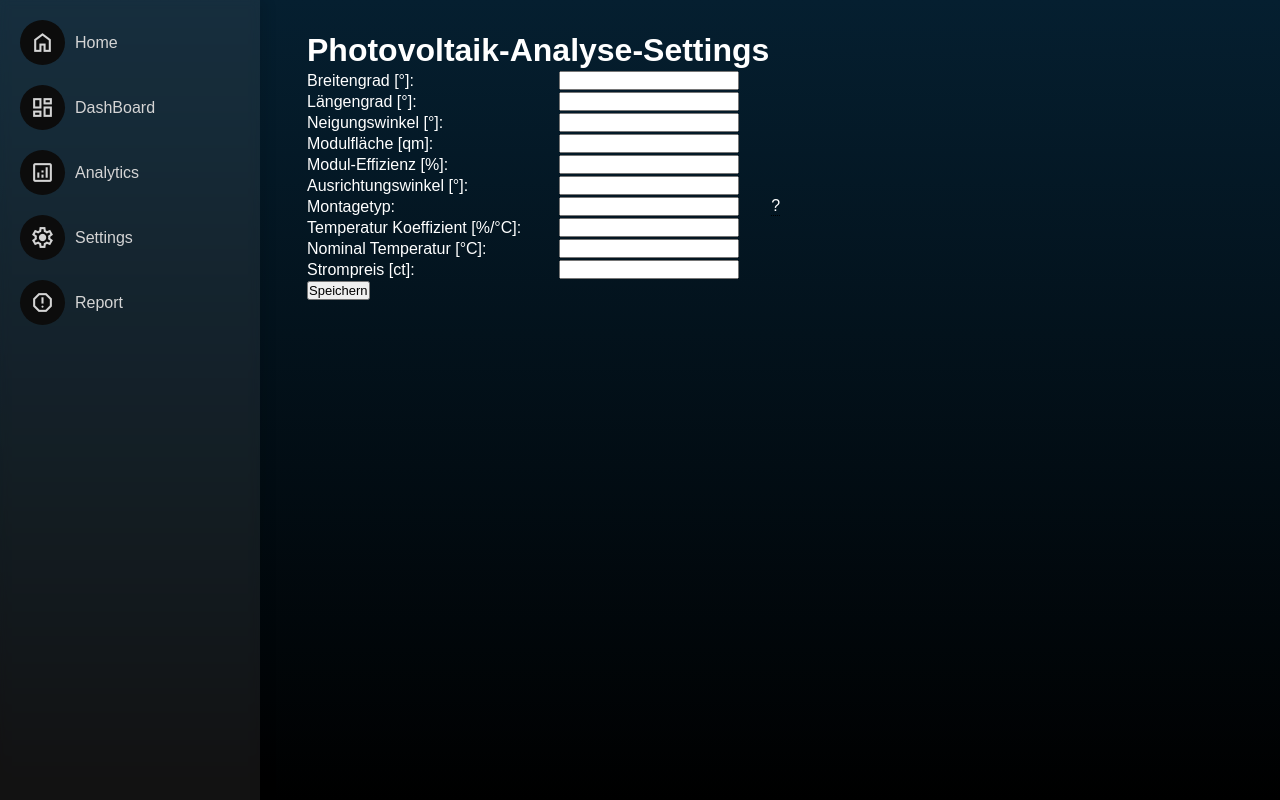
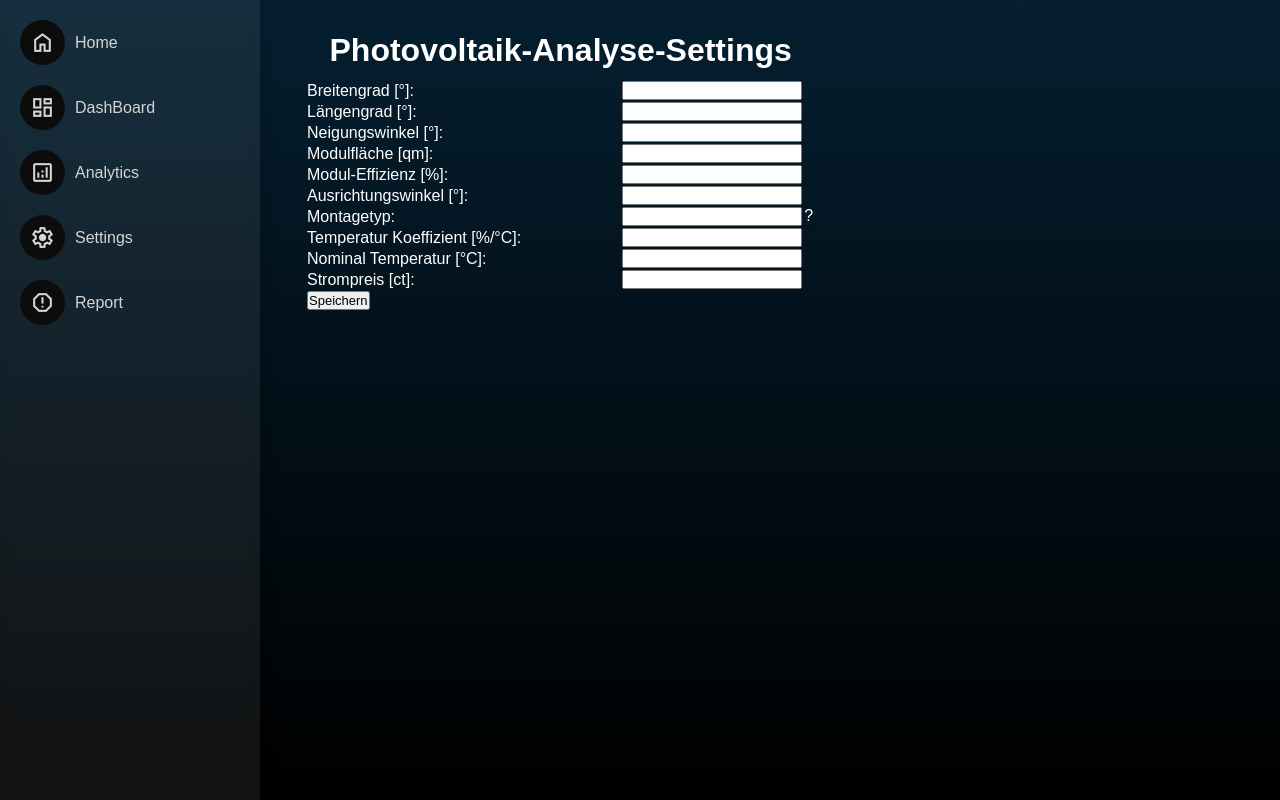
Before and after one commit to Jan1444/Bachelor, a Flask app: template templates/set_vals.html in a window 1280 px wide. Run offline with Flask 3, Linux system fonts and the light colour scheme; the template is opened without the code that fills it, so the values that code supplies are empty.

Commit message:
fixed table

```diff
--- a/static/css/style_set_vals.css
+++ b/static/css/style_set_vals.css
@@ -57,4 +57,16 @@
 
 h1 {
     font-family: var(--standard_font);
+    margin-bottom: 10px;
 }
+
+table{
+    table-layout: auto;
+    width: 100%;
+}
+tr td:nth-child(2){
+  width: 100px;
+}
+tr td:nth-child(3){
+  width: 10px;
+}
--- a/templates/set_vals.html
+++ b/templates/set_vals.html
@@ -40,7 +40,7 @@
         <table>
             <thead>
             <tr>
-                <th colspan="2"><h1>Photovoltaik-Analyse-Settings</h1></th>
+                <th colspan="3"><h1>Photovoltaik-Analyse-Settings</h1></th>
             </tr>
             </thead>
             <tbody>
@@ -48,30 +48,36 @@
                 <td><label for="latitude">Breitengrad [°]:</label></td>
                 <td><input id="latitude" minlength="2" name="latitude" type="text"
                            value="{{ config['coordinates']['latitude'] }}"></td>
+                <td></td>
             </tr>
             <tr>
                 <td><label for="longitude">Längengrad [°]:</label></td>
                 <td><input id="longitude" minlength="2" name="longitude"
                            type="text" value="{{ config['coordinates']['longitude'] }}"></td>
+                <td></td>
             </tr>
             <tr>
                 <td><label for="tilt_angle">Neigungswinkel [°]:</label></td>
                 <td><input id="tilt_angle" minlength="2" name="tilt_angle" type="text"
                            value="{{ config['pv']['tilt_angle'] }}"></td>
+                <td></td>
             </tr>
             <tr>
                 <td><label for="area">Modulfläche [qm]:</label></td>
                 <td><input id="area" minlength="2" name="area" type="text" value="{{ config['pv']['area'] }}"></td>
+                <td></td>
             </tr>
             <tr>
                 <td><label for="module_efficiency">Modul-Effizienz [%]:</label></td>
                 <td><input id="module_efficiency" minlength="2" name="module_efficiency"
                            type="text" value="{{ config['pv']['module_efficiency'] }}"></td>
+                <td></td>
             </tr>
             <tr>
                 <td><label for="exposure_angle">Ausrichtungswinkel [°]:</label></td>
                 <td><input id="exposure_angle" minlength="1" name="exposure_angle"
                            type="text" value="{{ config['pv']['exposure_angle'] }}"></td>
+                <td></td>
             </tr>
             <tr>
                 <td><label for="mounting_type">Montagetyp:</label></td>
@@ -97,21 +103,26 @@
                 <td><input id="temperature_coefficient" minlength="1"
                            name="temperature_coefficient" type="text"
                            value="{{ config['pv']['temperature_coefficient'] }}"></td>
+                <td></td>
             </tr>
             <tr>
                 <td><label for="nominal_temperature">Nominal Temperatur [°C]:</label></td>
                 <td><input id="nominal_temperature" minlength="1" name="nominal_temperature"
                            type="text" value="{{ config['pv']['nominal_temperature'] }}"></td>
+                <td></td>
             </tr>
             <tr>
                 <td><label for="consumer_price">Strompreis [ct]:</label></td>
                 <td><input id="consumer_price" minlength="1" name="consumer_price"
                            type="text" value="{{ config['market']['consumer_price'] }}"></td>
+                <td></td>
             </tr>
             <tr>
                 <td>
                     <button type="submit">Speichern</button>
                 </td>
+                <td></td>
+                <td></td>
             </tr>
             </tbody>
         </table>
```
Also changed, not shown: static/css/style_index.css (+8 -12 lines).
